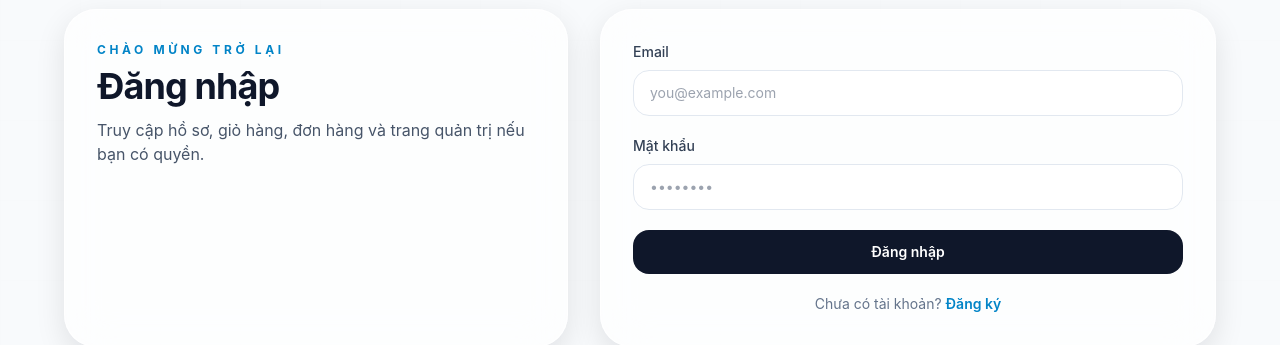
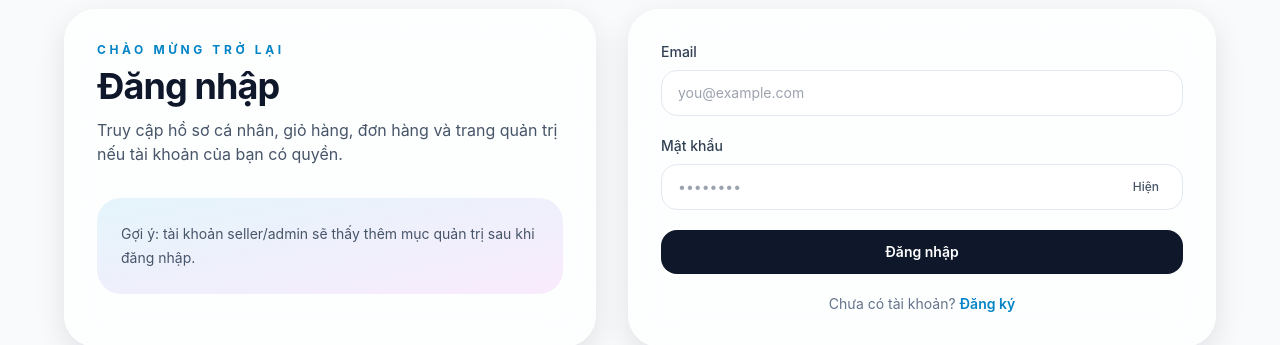
Before and after one commit to lavang2009/shop, a React (Vite) app: page /login in a window 1280 px wide. Shown: the part 120-465 px from the top of the page. Built offline with nearby package versions, Linux system fonts and the light colour scheme; no server answers; the database is empty.

Commit message:
Update Login.jsx

```diff
--- a/src/pages/Login.jsx
+++ b/src/pages/Login.jsx
@@ -6,25 +6,50 @@ import { isValidEmail } from "../utils/format";
 
 export default function Login() {
   const { loginWithEmail } = useAuth();
+  const navigate = useNavigate();
+  const location = useLocation();
+
   const [email, setEmail] = useState("");
   const [password, setPassword] = useState("");
   const [busy, setBusy] = useState(false);
-  const navigate = useNavigate();
-  const location = useLocation();
+  const [showPassword, setShowPassword] = useState(false);
+
   const from = location.state?.from?.pathname || "/profile";
 
-  const handleSubmit = async (event) => {
-    event.preventDefault();
-    if (!isValidEmail(email)) return toast.error("Email không hợp lệ.");
-    if (!password) return toast.error("Vui lòng nhập mật khẩu.");
+  const handleSubmit = async (e) => {
+    e.preventDefault();
 
-    setBusy(true);
+    const cleanEmail = email.trim();
+
+    if (!cleanEmail) {
+      toast.error("Vui lòng nhập email.");
+      return;
+    }
+
+    if (!isValidEmail(cleanEmail)) {
+      toast.error("Email không hợp lệ.");
+      return;
+    }
+
+    if (!password) {
+      toast.error("Vui lòng nhập mật khẩu.");
+      return;
+    }
+
     try {
-      await loginWithEmail({ email: email.trim(), password });
+      setBusy(true);
+      await loginWithEmail({
+        email: cleanEmail,
+        password,
+      });
+
       toast.success("Đăng nhập thành công.");
       navigate(from, { replace: true });
     } catch (error) {
-      toast.error(error.message || "Đăng nhập thất bại.");
+      const message =
+        error?.message ||
+        "Đăng nhập thất bại. Vui lòng kiểm tra lại email hoặc mật khẩu.";
+      toast.error(message);
     } finally {
       setBusy(false);
     }
@@ -32,24 +57,78 @@ export default function Login() {
 
   return (
     <section className="section-shell py-12">
-      <div className="mx-auto grid max-w-6xl gap-8 lg:grid-cols-[0.9fr_1.1fr]">
+      <div className="mx-auto grid max-w-6xl gap-8 lg:grid-cols-[0.95fr_1.05fr]">
         <div className="soft-panel p-8">
           <p className="section-eyebrow">Chào mừng trở lại</p>
           <h1 className="page-title mt-2">Đăng nhập</h1>
-          <p className="page-subtitle">Truy cập hồ sơ, giỏ hàng, đơn hàng và trang quản trị nếu bạn có quyền.</p>
+          <p className="page-subtitle mt-3">
+            Truy cập hồ sơ cá nhân, giỏ hàng, đơn hàng và trang quản trị nếu
+            tài khoản của bạn có quyền.
+          </p>
+
+          <div className="mt-8 rounded-3xl bg-gradient-to-br from-sky-500/10 to-fuchsia-500/10 p-6 ring-1 ring-white/10">
+            <p className="text-sm leading-6 text-slate-600">
+              Gợi ý: tài khoản seller/admin sẽ thấy thêm mục quản trị sau khi
+              đăng nhập.
+            </p>
+          </div>
         </div>
+
         <form onSubmit={handleSubmit} className="soft-panel p-8">
           <div className="space-y-5">
             <div>
-              <label className="label-text">Email</label>
-              <input className="input-field" value={email} onChange={(e) => setEmail(e.target.value)} placeholder="you@example.com" />
+              <label className="label-text" htmlFor="email">
+                Email
+              </label>
+              <input
+                id="email"
+                type="email"
+                className="input-field"
+                value={email}
+                onChange={(e) => setEmail(e.target.value)}
+                placeholder="you@example.com"
+                autoComplete="email"
+              />
             </div>
+
             <div>
-              <label className="label-text">Mật khẩu</label>
-              <input type="password" className="input-field" value={password} onChange={(e) => setPassword(e.target.value)} placeholder="••••••••" />
+              <label className="label-text" htmlFor="password">
+                Mật khẩu
+              </label>
+              <div className="relative">
+                <input
+                  id="password"
+                  type={showPassword ? "text" : "password"}
+                  className="input-field pr-20"
+                  value={password}
+                  onChange={(e) => setPassword(e.target.value)}
+                  placeholder="••••••••"
+                  autoComplete="current-password"
+                />
+                <button
+                  type="button"
+                  onClick={() => setShowPassword((v) => !v)}
+                  className="absolute right-3 top-1/2 -translate-y-1/2 rounded-full px-3 py-1 text-xs font-medium text-slate-600 hover:bg-slate-100"
+                >
+                  {showPassword ? "Ẩn" : "Hiện"}
+                </button>
+              </div>
             </div>
-            <button className="btn-primary w-full" disabled={busy}>{busy ? "Đang đăng nhập..." : "Đăng nhập"}</button>
-            <p className="text-center text-sm text-slate-500">Chưa có tài khoản? <Link to="/register" className="font-semibold text-sky-600">Đăng ký</Link></p>
+
+            <button
+              type="submit"
+              className="btn-primary w-full"
+              disabled={busy}
+            >
+              {busy ? "Đang đăng nhập..." : "Đăng nhập"}
+            </button>
+
+            <p className="text-center text-sm text-slate-500">
+              Chưa có tài khoản?{" "}
+              <Link to="/register" className="font-semibold text-sky-600">
+                Đăng ký
+              </Link>
+            </p>
           </div>
         </form>
       </div>
```
